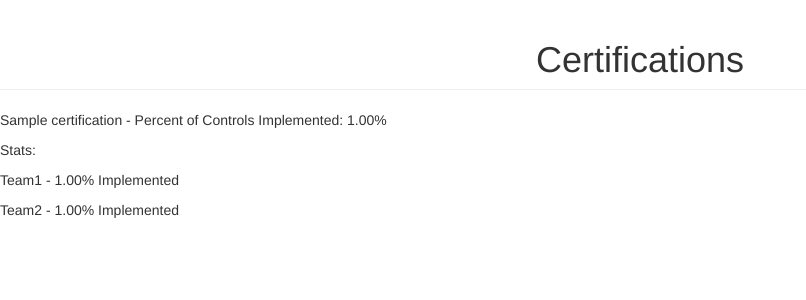
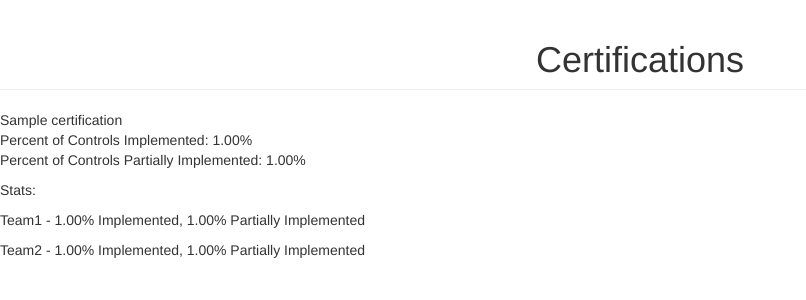
Before and after one commit to brasky/securityplanmanager, a Django app: template templates/certifications.html in a window 1280 px wide. Shown: the top 300 px of the page, without its empty margins (0-806 px from the left). Run offline with Django 3.2, Linux system fonts and the light colour scheme; the template is opened without the code that fills it: most values are stand-ins (such as "Sample title", 1, 10 or a date in 2020); some libraries are stand-ins or nearby versions.

Commit message:
Finished basic certifications  stats view

```diff
--- a/templates/certifications.html
+++ b/templates/certifications.html
@@ -10,16 +10,20 @@
 
 {% for certification in certifications %}
 <p>
-{{ certification.name }} - Percent of Controls Implemented: {{ percent_implemented | floatformat:2}}%
+{{ certification.name }}
+<br>
+Percent of Controls Implemented: {{ percent_implemented | floatformat:2}}%
+    <br>
+Percent of Controls Partially Implemented: {{ percent_partial | floatformat:2}}%
 </p>
 <p>
 Stats:
 </p>
 <p>
-Team1 - {{team1_percent_implemented | floatformat:2}}% Implemented
+Team1 - {{team1_percent_implemented | floatformat:2}}% Implemented, {{team1_percent_partial | floatformat:2}}% Partially Implemented
 </p>
 <p>
-Team2 - {{team2_percent_implemented | floatformat:2}}% Implemented
+Team2 - {{team2_percent_implemented | floatformat:2}}% Implemented, {{team2_percent_partial | floatformat:2}}% Partially Implemented
 </p>
 <br> <br> <br>
 {% endfor %}
```
Also changed, not shown: views.py (+11 -6 lines).
